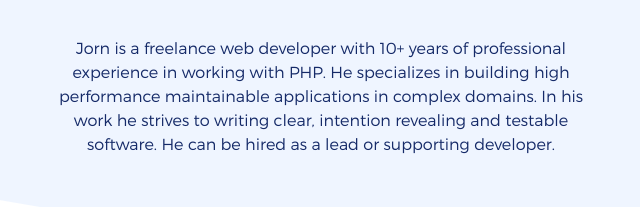
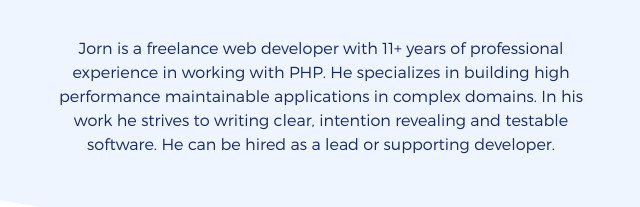
Before and after one commit to jornoomen/jornoomen.gitub.io, a website: page index.html in a window 1280 px wide. Shown: the part 367-574 px from the top of the page, 24-664 px from the left. Drawn offline with Linux system fonts and the light colour scheme.

Commit message:
Update years of experience

```diff
--- a/index.html
+++ b/index.html
@@ -24,7 +24,7 @@
                 <div class="row">
                     <div class="col-md-6">
                         <h1 class="heading heading-primary">Jorn Oomen, freelance PHP web developer</h1>
-                        <p class="text-center">Jorn is a freelance web developer with 10+ years of professional
+                        <p class="text-center">Jorn is a freelance web developer with 11+ years of professional
                             experience in working with PHP. He specializes in building high performance maintainable
                             applications in complex domains. In his work he strives to writing clear, intention
                             revealing and testable software. He can be hired as a lead or supporting developer.</p>
```
